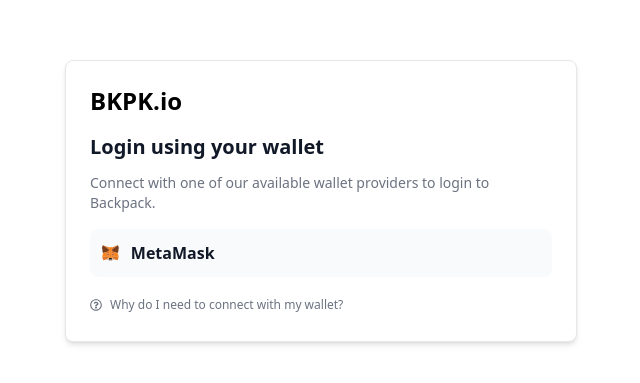
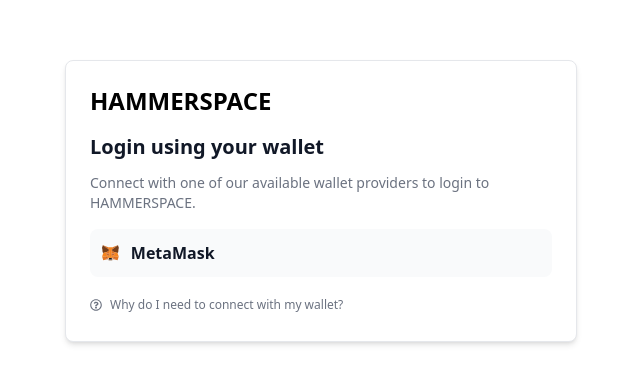
Before and after one commit to hammerspace-me/frontend, a React (Create React App) app: page /login in a window 1280 px wide. Shown: the part 199-582 px from the top of the page, without its empty margins (319-959 px from the left). Built offline with nearby package versions, Linux system fonts and the light colour scheme.

Commit message:
rebrand to hammerspace

```diff
--- a/public/index.html
+++ b/public/index.html
@@ -21,7 +21,7 @@
       work correctly both with client-side routing and a non-root public URL.
       Learn how to configure a non-root public URL by running `npm run build`.
     -->
-    <title>Backpack</title>
+    <title>HAMMERSPACE</title>
   </head>
   <body>
     <noscript>You need to enable JavaScript to run this app.</noscript>
--- a/src/components/BackpackGrid.tsx
+++ b/src/components/BackpackGrid.tsx
@@ -69,7 +69,7 @@
             strokeWidth={2}>
             <path strokeLinecap="round" strokeLinejoin="round" d="M12 4v16m8-8H4" />
           </svg>
-          Add Backpack item
+          Add item
         </Button>
       </div>
       <div className="grid grid-cols-1 md:grid-cols-2 gap-12">
--- a/src/components/BackpackItemForm.tsx
+++ b/src/components/BackpackItemForm.tsx
@@ -80,7 +80,7 @@
           </div>
         ) : null}
         <div className="col-span-6">
-          <label className="block text-sm font-medium text-gray-700">Backpack address</label>
+          <label className="block text-sm font-medium text-gray-700">HAMMERSPACE address</label>
           <input
             type="text"
             name="backpackAddress"
@@ -88,7 +88,7 @@
             disabled
             className="mt-1 focus:ring-black focus:border-black block w-full shadow-sm sm:text-sm border-gray-300 rounded-md"
             value={store.backpack?.id}></input>
-          <p className="mt-2 text-sm text-gray-500">Backpack address is automatically added.</p>
+          <p className="mt-2 text-sm text-gray-500">HAMMERSPACE address is automatically added.</p>
         </div>
         <div className="col-span-6 sm:col-span-6">
           <label className="block text-sm font-medium text-gray-700">Content (CID)</label>
--- a/src/components/CardWithLogo.tsx
+++ b/src/components/CardWithLogo.tsx
@@ -7,7 +7,7 @@
 const CardWithLogo: FC<CardWithLogoProps> = (props: CardWithLogoProps) => {
   return (
     <div className="p-4 w-full max-w-lg bg-white rounded-lg border shadow-md sm:p-6">
-      <h5 className="self-center text-2xl font-semibold whitespace-nowrap mb-4">BKPK.io</h5>
+      <h5 className="self-center text-2xl font-semibold whitespace-nowrap mb-4">HAMMERSPACE</h5>
       {props.children}
     </div>
   );
--- a/src/components/CustomCard.tsx
+++ b/src/components/CustomCard.tsx
@@ -31,11 +31,9 @@
         </svg>
         <span className="ml-1">Any</span>
       </span>
-      <h5 className="mt-5 mb-3 text-base font-semibold text-gray-900 md:text-xl">
-        Custom Backpack item
-      </h5>
+      <h5 className="mt-5 mb-3 text-base font-semibold text-gray-900 md:text-xl">Custom item</h5>
       <span className="text-base text-gray-600 font-semibold break-words">
-        Add a custom Backpack item of any kind to your Backpack.
+        Add a custom item of any kind to your HAMMERSPACE
       </span>
     </div>
   );
--- a/src/components/Header.tsx
+++ b/src/components/Header.tsx
@@ -30,7 +30,7 @@
           <button
             onClick={navigateHome}
             className="self-center text-2xl font-semibold whitespace-nowrap">
-            BKPK.io
+            HAMMERSPACE
           </button>
           <Button onClick={logout}>Logout</Button>
         </div>
--- a/src/components/providers/stages/SelectStage.tsx
+++ b/src/components/providers/stages/SelectStage.tsx
@@ -29,7 +29,7 @@
   return (
     <>
       <div className="mt-5 mb-3 font-semibold text-gray-900 text-xl">
-        Select the avatar you would like to add to your Backpack
+        Select the avatar you would like to add to your HAMMERSPACE
       </div>
       <div className="w-full grid gap-4 grid-cols-4">
         {props.context.aggregate.map((ag: any) => {
--- a/src/components/providers/stages/Web3Stage.tsx
+++ b/src/components/providers/stages/Web3Stage.tsx
@@ -71,7 +71,7 @@
                 d="M16.5 8.25V6a2.25 2.25 0 00-2.25-2.25H6A2.25 2.25 0 003.75 6v8.25A2.25 2.25 0 006 16.5h2.25m8.25-8.25H18a2.25 2.25 0 012.25 2.25V18A2.25 2.25 0 0118 20.25h-7.5A2.25 2.25 0 018.25 18v-1.5m8.25-8.25h-6a2.25 2.25 0 00-2.25 2.25v6"
               />
             </svg>
-            <span className="ml-3 whitespace-nowrap">Continue with your Backpack address</span>
+            <span className="ml-3 whitespace-nowrap">Continue with your HAMMERSPACE address</span>
           </button>
         </li>
       </ul>
--- a/src/containers/Login.tsx
+++ b/src/containers/Login.tsx
@@ -81,7 +81,7 @@
           Login using your wallet
         </h5>
         <p className="text-sm font-normal text-gray-500">
-          Connect with one of our available wallet providers to login to Backpack.
+          Connect with one of our available wallet providers to login to HAMMERSPACE.
         </p>
         <ul className="my-4 space-y-3">
           <li>
--- a/src/containers/OAuth.tsx
+++ b/src/containers/OAuth.tsx
@@ -125,7 +125,7 @@
           src={authorizationResponse?.application.logo}
           alt="logo"></img>
         <h5 className="mb-3 text-base font-semibold text-gray-900 md:text-xl">
-          {authorizationResponse?.application.name} wants to access your Backpack
+          {authorizationResponse?.application.name} wants to access your HAMMERSPACE
         </h5>
 
         <p className="text-sm font-normal text-gray-500">
```
Also changed, not shown: 1 other file (tests, documents, lock files or other folders).
